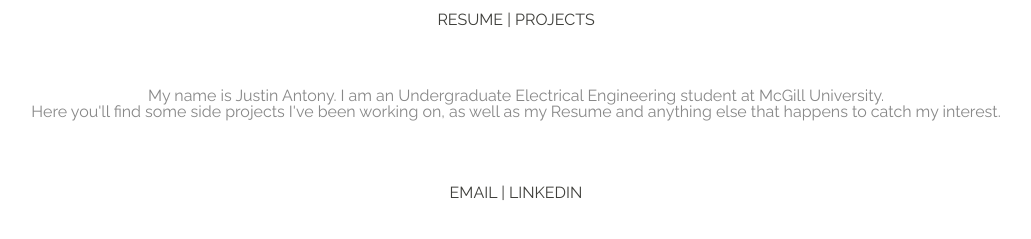
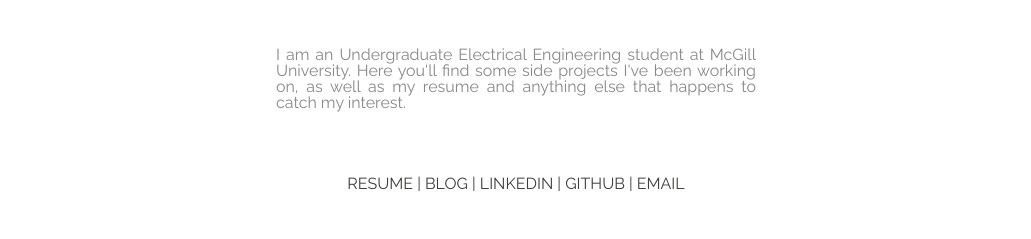
Before and after one commit to justin-antony/justin-antony.github.io, a plain HTML site: page index.html in a window 1280 px wide. Shown: the part 47-286 px from the top of the page, without its empty margins (124-1155 px from the left). Drawn offline with Linux system fonts and the light colour scheme.

Commit message:
re-arrangement
moved some stuff around and added some more links

```diff
--- a/assets/stylesheets/main.css
+++ b/assets/stylesheets/main.css
@@ -137,6 +137,12 @@
     padding-top: 50px;
   }
 
+  .center-justified{
+    text-align: justify;
+    margin: 0 auto;
+    width: 30em;
+  }
+
   /*
   ===========================
   Navigation
--- a/index.html
+++ b/index.html
@@ -13,25 +13,24 @@
 
 		<h1 class="main">Justin Antony</h1>
 
-		<nav class="nav primary-nav">
-			<a href="resume.html">Resume</a>
-			<a id="sep">|</a>
-			<a href="http://janton-projects.blogspot.ca/">Projects</a>
-		</nav>
-
 	</header>
 
-	<section class="about">
-		<p>My name is Justin Antony. I am an Undergraduate Electrical Engineering student at McGill University.</p>
-		<p>Here you'll find some side projects I've been working on, as well as my Resume and anything else that happens to catch my interest.</p>
+	<section class="about center-justified">
+		<p>I am an Undergraduate Electrical Engineering student at McGill University. Here you'll find some side projects I've been working on, as well as my resume and anything else that happens to catch my interest.</p>
 	</section>
 
 	<footer class="footer">
 
 		<nav>
+			<a href="resume.html">Resume</a>
+			<a>|</a>
+			<a href="http://janton-projects.blogspot.ca/">Blog</a>
+			<a>|</a>
+			<a href="http://lnkd.in/beDpQKt">LinkedIn</a>
+			<a>|</a>
+			<a href="https://github.com/justin-antony">GitHub</a>
+			<a>|</a>
 			<a href="mailto:justinantony92@gmail.com">email</a>
-			<a id="sep">|</a>
-			<a href="http://lnkd.in/beDpQKt">LinkedIn</a>
 		</nav>
 
 	</footer>
```
